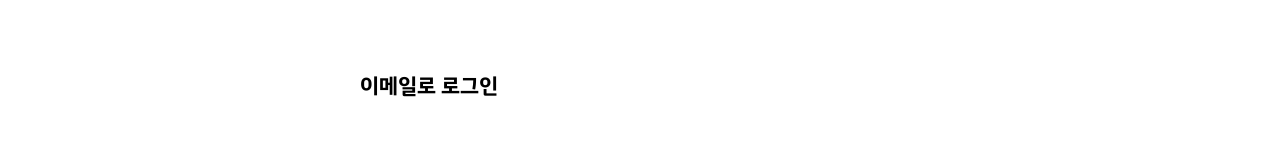
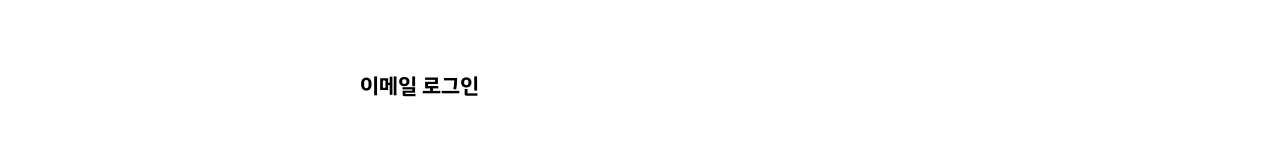
Before and after one commit to yoojin1119/ParobFrontG, a Next.js app: page /login in a window 1280 px wide. Shown: the part 525-679 px from the top of the page. Built offline with nearby package versions, Linux system fonts and the light colour scheme.

Commit message:
이메일로 로그인 이메일 로그인으로 수정

```diff
--- a/src/pages/login/index.jsx
+++ b/src/pages/login/index.jsx
@@ -29,7 +29,7 @@ return(
         <Title>로그인</Title>
         <Sns/>
         <Looin>
-            <LoginTitle>이메일로 로그인</LoginTitle>
+            <LoginTitle>이메일 로그인</LoginTitle>
             <InputWrap>
                 <InputBox>
                     <LabelBox htmlFor="email">
```
